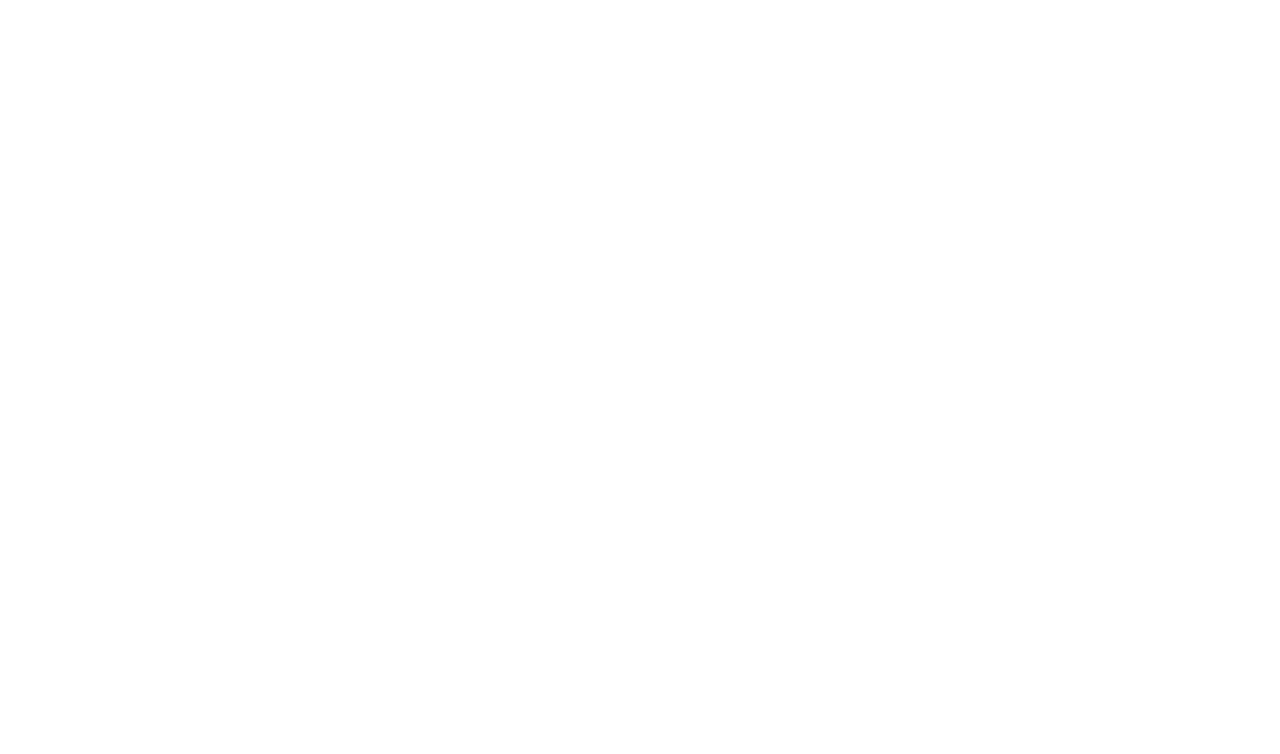
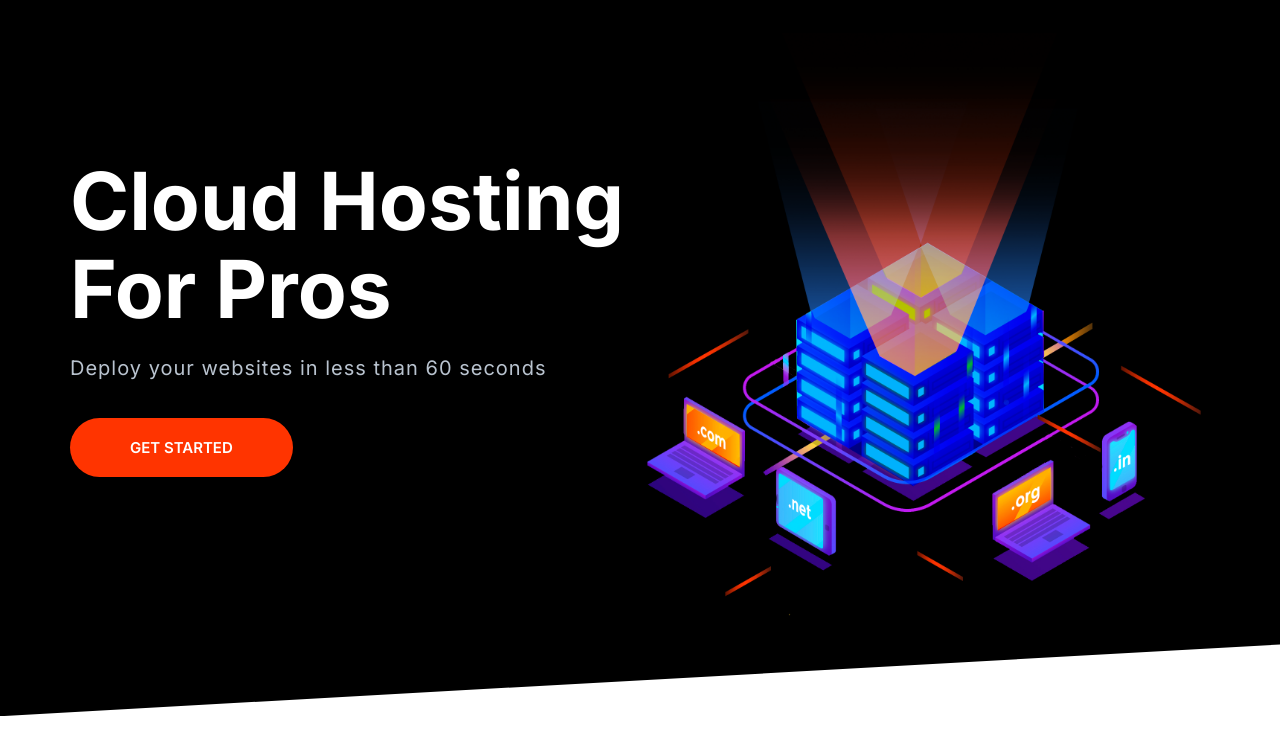
Before and after one commit to willi-ams/Williams-Moshify, a plain HTML site: page index.html in a window 1280 px wide. Drawn offline with Linux system fonts and the light colour scheme.

Commit message:
commit-hero-changes

```diff
--- a/css/style.css
+++ b/css/style.css
@@ -37,6 +37,7 @@ h2,
 h3 {
       color: var(--color-headings);
       margin-bottom: 1rem;
+      line-height: 1.1;
 }
 
 h1 {
@@ -494,7 +495,7 @@ a {
 }
 .blocked--skewed-left {
       padding-bottom: calc(var(--padding-vertical) + 4rem);
-      clip-path: polygon(0 1%, 100% 0, 100% 80%, 0 100%);
+      clip-path: polygon(0 0%, 100% 0, 100% 80%, 0 100%);
 }
 
 /* ----------------- nav ---------------------  */
@@ -540,6 +541,22 @@ a {
       opacity: 1;
       box-shadow: 0 0 0 3px #666;
       border-radius: 5px; /* on the opacity */
+}
+
+/* ----------------- hero ---------------------  */
+.hero {
+      clip-path: polygon(0 0%, 100% 0, 100% 90%, 0 100%);
+}
+
+.hero__tagline {
+      color: #b9c3cf;
+      font-size: 2rem;
+      letter-spacing: 1px;
+      margin: 2rem 0 5rem;  /* top and bottom margins */
+}
+
+.hero__image {
+      width: 100%;
 }
 
 
@@ -589,6 +606,15 @@ a {
             border: none;
       }
 
+      /* ----------------- nav ---------------------  */
+      .hero {
+            padding-top: 0;
+      }
+
+      .hero__content {
+            text-align: left;
+            align-self: center;
+      }
 }
 
 
--- a/index.html
+++ b/index.html
@@ -13,11 +13,22 @@
     <link rel="stylesheet" href="css/style.css">
 </head>
 
-<body>
+<body> <!-- when adding classes start with the generic--classes(component classes) and then the specialised class to overite styles (the section main class) -->
 
+    <section class="block block--dark blocked--skewed-left hero">
+        <div class="container grid grid--1x2">
+            <header class="block__header hero__content">
+                <h1 class="block__heading">Cloud Hosting For Pros</h1>
+                <p class="hero__tagline">Deploy your websites in less than 60 seconds</p>
+                <a href="#" class="btn btn--accent btn--stretched">Get Started</a>
+            </header>
 
+            <img class="hero__image" src="images/banner.png" alt="">
+        </div>
+    </section>
 
 
     <script src="js/main.js"></script>
 </body>
+
 </html>
```
Also changed, not shown: components/hero.html (added, +11 -0 lines), images/banner.png (added).
